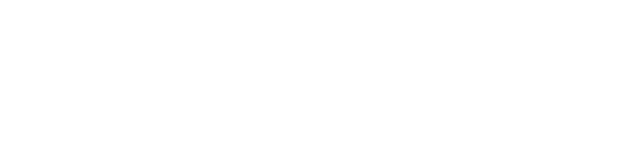
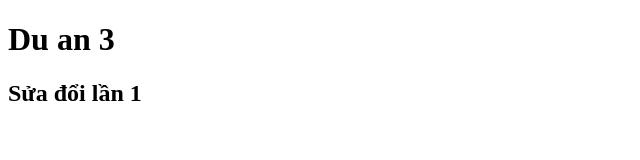
Before and after one commit to Giang2403/HTML_git2, a plain HTML site: page index.html in a window 1280 px wide. Shown: the whole page, without its empty margins (0-640 px from the left). Drawn offline with Linux system fonts and the light colour scheme.

Commit message:
2nd commit

```diff
--- a/index.html
+++ b/index.html
@@ -5,5 +5,8 @@
     <meta name="viewport" content="width=device-width, initial-scale=1.0" />
     <title>HTML_git2</title>
   </head>
-  <body></body>
+  <body>
+    <h1>Du an 3</h1>
+    <h2>Sửa đổi lần 1</h2>
+  </body>
 </html>
```
